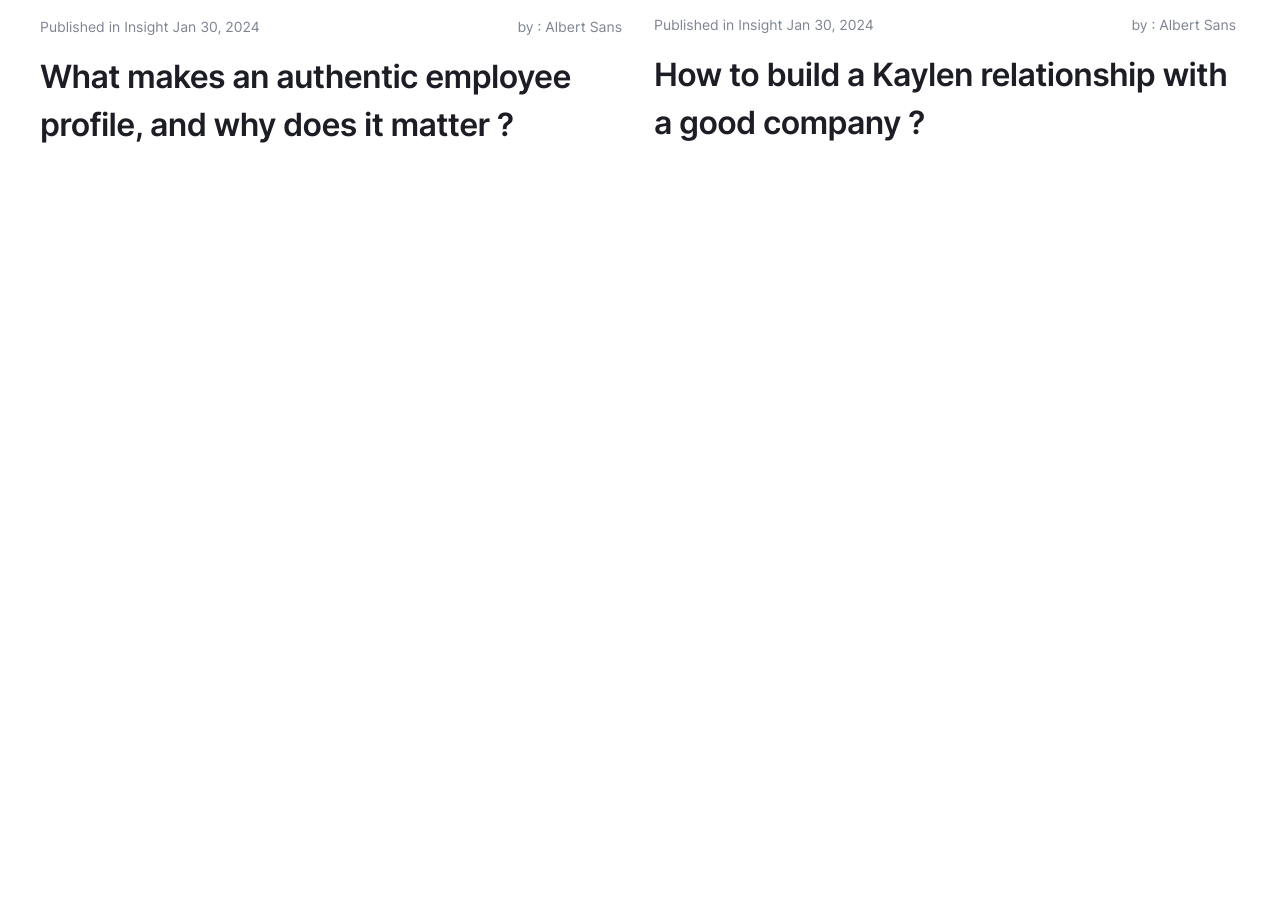
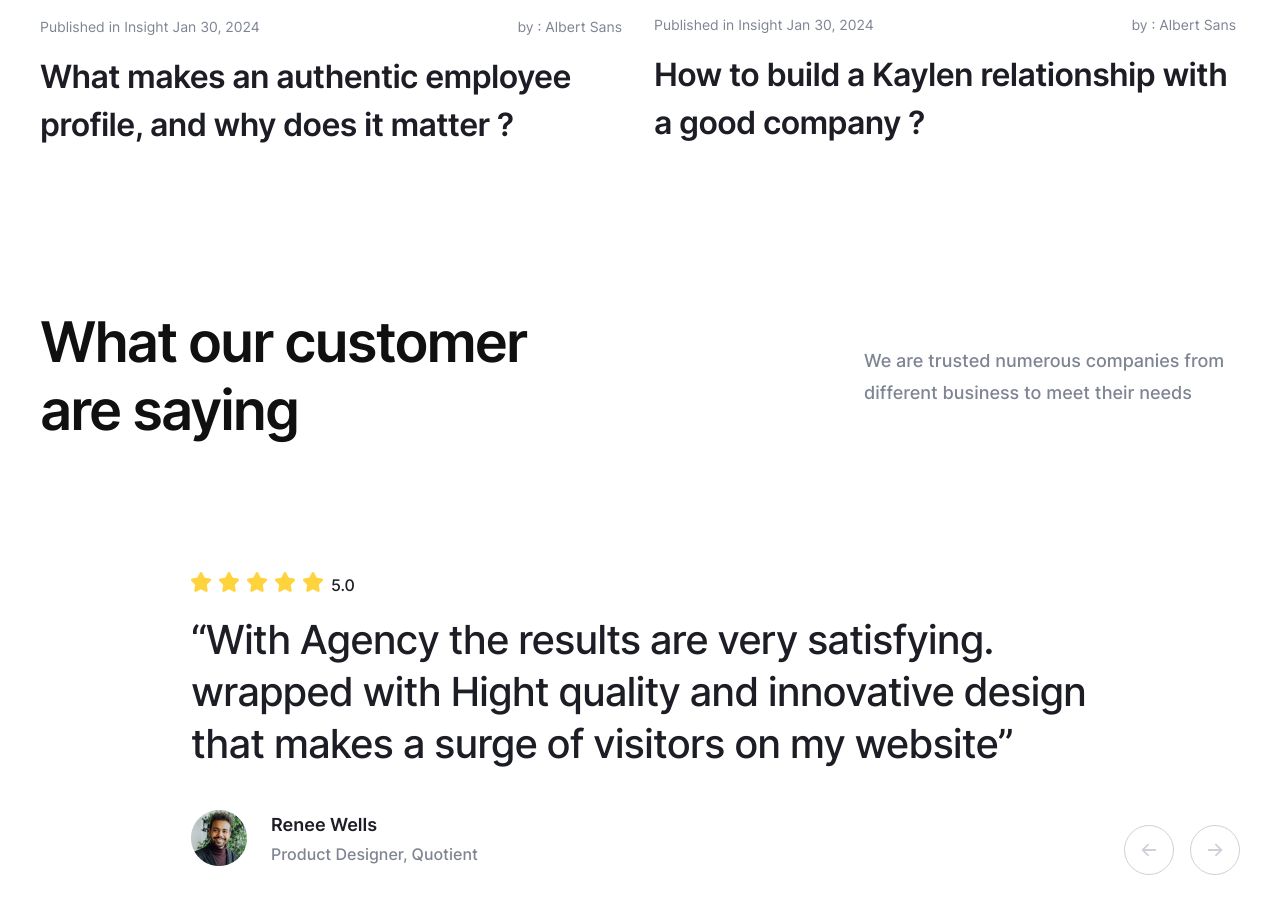
Before and after one commit to nozzarashi/coca, a website built with Vite: page src/index.html in a window 1280 px wide. Shown: the part 5438-6361 px from the top of the page. Before the commit the page ends 5678 px from the top, so only its background shows below. Built offline with nearby package versions, Linux system fonts and the light colour scheme; files whose address does not match are found by name.

Commit message:
added testimonials section including slider and styled its all

```diff
--- a/src/assets/scss/base/vars.scss
+++ b/src/assets/scss/base/vars.scss
@@ -12,9 +12,10 @@
   --neutral-color-130: #d9d9d9;
   --neutral-color-140: #000;
 
-  // primary colors
+  // custom colors
   --primary-color-50: #4e7ddb;
   --overview-bg-color: #1d1e25;
+  --neutral-color-30-white: #ededed;
 
   // success colors
   --success-color-70: #e2f8f0b3;
@@ -53,7 +54,8 @@
 
   --success-color-70: #e2f8f033;
 
-  // primary colors
+  // custom colors
 
   --overview-bg-color: #18181d;
+  --neutral-color-30-white: #fff;
 }
--- /dev/null
+++ b/src/assets/scss/components/home/testimonials.scss
@@ -0,0 +1,192 @@
+.testimonials {
+  padding: 69px 0 160px;
+
+  @include mobile {
+    padding: 50px 0 100px;
+  }
+
+  @include small-mobile {
+    padding: 50px 0 75px;
+  }
+
+  &__slider-wrapper {
+    &::before {
+      content: '';
+      display: inline-block;
+      width: 115px;
+      height: 77px;
+      background: url('./assets/icons/testimonials-quote.svg') no-repeat;
+      transform: translateY(15px);
+
+      @include mini-desktop {
+        transform: translateY(-10px);
+      }
+
+      @include small-tablet {
+        transform: scale(0.7);
+      }
+
+      @include mobile {
+        transform: scale(0.6);
+      }
+
+      @include small-mobile {
+        transform: scale(0.5) translateX(-25px);
+      }
+    }
+  }
+
+  &__slider {
+    max-width: 898px;
+  }
+
+  &__heading {
+    position: relative;
+    @include flex-all-between;
+    margin-bottom: 48px;
+
+    @include tablet {
+      gap: 24px;
+      flex-direction: column;
+      text-align: center;
+    }
+
+    @include small-tablet {
+      margin-bottom: 30px;
+    }
+
+    @include small-mobile {
+      margin-bottom: 15px;
+      gap: 12px;
+    }
+  }
+
+  &__title {
+    max-width: 530px;
+    font-weight: 600;
+    line-height: 120%;
+    letter-spacing: -2px;
+    color: var(--logo-color-text);
+
+    @include tablet {
+      max-width: 650px;
+    }
+  }
+
+  &__text {
+    max-width: 376px;
+    font-weight: 500;
+    line-height: 177%;
+    color: var(--neutral-color-110);
+
+    @include tablet {
+      max-width: 450px;
+    }
+  }
+
+  &__slide {
+    max-width: 1039px;
+
+    &-body {
+      &-rating {
+        @include flex-align-center;
+        gap: 8px;
+        align-items: start;
+        margin-bottom: 16px;
+
+        @include mobile {
+          img {
+            transform: scale(0.8);
+          }
+        }
+      }
+
+      &-num {
+        color: var(--neutral-color-100);
+
+        /* Body/Large/Medium */
+        font-family: Inter;
+        font-size: 16px;
+        font-style: normal;
+        font-weight: 500;
+        line-height: 26px; /* 162.5% */
+      }
+
+      &-title {
+        margin-bottom: 40px;
+        font-weight: 500;
+        line-height: 130%;
+        letter-spacing: -1px;
+        color: var(--neutral-color-100);
+      }
+    }
+
+    &-footer {
+      @include flex-align-center;
+      gap: 24px;
+
+      &-info {
+        @include flex-column;
+        gap: 4px;
+
+        span:first-child {
+          font-weight: 600;
+          line-height: 144%;
+          color: var(--neutral-color-100);
+        }
+
+        span:last-child {
+          font-weight: 500;
+          line-height: 162%;
+          color: var(--neutral-color-110);
+        }
+      }
+    }
+  }
+
+  &__btns {
+    @include flex-align-center;
+    gap: 16px;
+    justify-content: end;
+    transform: translateY(-45px);
+
+    @include mini-desktop {
+      transform: translateY(-5px);
+    }
+
+    @include mobile-l {
+      transform: translateY(15px);
+    }
+  }
+
+  &__btn {
+    @include flex-all-center;
+    border: 1px solid var(--neutral-color-40);
+    border-radius: 50%;
+    width: 50px;
+    height: 50px;
+    transition: var(--transition);
+
+    @include mobile {
+      width: 40px;
+      height: 40px;
+    }
+
+    svg path {
+      transition: var(--transition);
+    }
+
+    &:hover {
+      background-color: var(--neutral-color-100);
+      border-color: var(--neutral-color-100);
+
+      svg path {
+        fill: var(--neutral-color-10);
+      }
+    }
+
+    &--next {
+      transform: rotate(-180deg);
+    }
+  }
+}
--- a/src/assets/scss/main.scss
+++ b/src/assets/scss/main.scss
@@ -10,3 +10,4 @@
 @import './components/home/strength';
 @import './components/home/partners';
 @import './components/home/insight';
+@import './components/home/testimonials';
--- a/src/assets/scss/mixins/flex.scss
+++ b/src/assets/scss/mixins/flex.scss
@@ -30,6 +30,12 @@
   flex-direction: column;
 }
 
+@mixin flex-align-column {
+  display: flex;
+  flex-direction: column;
+  align-items: center;
+}
+
 @mixin flex-column-all-center {
   display: flex;
   flex-direction: column;
--- /dev/null
+++ b/src/html/components/home/testimonials.html
@@ -0,0 +1,126 @@
+<section class="testimonials">
+  <div class="container testimonials__container">
+    <div class="testimonials__heading">
+      <h2 class="testimonials__title heading-h2">What our customer are saying</h2>
+      <p class="testimonials__text text-p-medium">We are trusted numerous companies from different business to meet
+        their needs</p>
+
+    </div>
+    <!-- ///////////// -->
+
+    <div class="testimonials__slider-wrapper">
+      <div class="swiper testimonials__slider">
+        <div class="swiper-wrapper">
+          <div class="swiper-slide testimonials__slide">
+            <div class="testimonials__slide-body">
+              <div class="testimonials__slide-body-rating">
+                <img loading="lazy" src="./assets/icons/testimonials-rating.svg" width="132" height="20" alt="">
+                <span class="testimonials__slide-body-num text-p-default">5.0</span>
+              </div>
+              <h3 class="testimonials__slide-body-title heading-h3">
+                “With Agency the results are very satisfying. wrapped with Hight quality and innovative design that
+                makes
+                a surge of visitors on my website”
+              </h3>
+            </div>
+            <div class="testimonials__slide-footer">
+              <div class="testimonials__slide-footer-avatar">
+                <img src="../assets/images/testimonials-avatar.png" width="56" height="56" alt="">
+              </div>
+              <div class="testimonials__slide-footer-info">
+                <span class="text-p-medium">Renee Wells</span>
+                <span class="text-p-default">Product Designer, Quotient</span>
+              </div>
+            </div>
+          </div>
+          <div class="swiper-slide testimonials__slide">
+            <div class="testimonials__slide-body">
+              <div class="testimonials__slide-body-rating">
+                <img loading="lazy" src="./assets/icons/testimonials-rating.svg" width="132" height="20" alt="">
+                <span class="testimonials__slide-body-num text-p-default">5.0</span>
+              </div>
+              <h3 class="testimonials__slide-body-title heading-h3">
+                “With Agency the results are very satisfying. wrapped with Hight quality and innovative design that
+                makes
+                a surge of visitors on my website”
+              </h3>
+            </div>
+            <div class="testimonials__slide-footer">
+              <div class="testimonials__slide-footer-avatar">
+                <img src="./assets/images/testimonials-avatar.png" width="56" height="56" alt="">
+              </div>
+              <div class="testimonials__slide-footer-info">
+                <span class="text-p-medium">Renee Wells</span>
+                <span class="text-p-default">Product Designer, Quotient</span>
+              </div>
+            </div>
+          </div>
+          <div class="swiper-slide testimonials__slide">
+            <div class="testimonials__slide-body">
+              <div class="testimonials__slide-body-rating">
+                <img loading="lazy" src="./assets/icons/testimonials-rating.svg" width="132" height="20" alt="">
+                <span class="testimonials__slide-body-num text-p-default">5.0</span>
+              </div>
+              <h3 class="testimonials__slide-body-title heading-h3">
+                “With Agency the results are very satisfying. wrapped with Hight quality and innovative design that
+                makes
+                a surge of visitors on my website”
+              </h3>
+            </div>
+            <div class="testimonials__slide-footer">
+              <div class="testimonials__slide-footer-avatar">
+                <img src="./assets/images/testimonials-avatar.png" width="56" height="56" alt="">
+              </div>
+              <div class="testimonials__slide-footer-info">
+                <span class="text-p-medium">Renee Wells</span>
+                <span class="text-p-default">Product Designer, Quotient</span>
+              </div>
+            </div>
+          </div>
+          <div class="swiper-slide testimonials__slide">
+            <div class="testimonials__slide-body">
+              <div class="testimonials__slide-body-rating">
+                <img loading="lazy" src="./assets/icons/testimonials-rating.svg" width="132" height="20" alt="">
+                <span class="testimonials__slide-body-num text-p-default">5.0</span>
+              </div>
+              <h3 class="testimonials__slide-body-title heading-h3">
+                “With Agency the results are very satisfying. wrapped with Hight quality and innovative design that
+                makes
+                a surge of visitors on my website”
+              </h3>
+            </div>
+            <div class="testimonials__slide-footer">
+              <div class="testimonials__slide-footer-avatar">
+                <img src="./assets/images/testimonials-avatar.png" width="56" height="56" alt="">
+              </div>
+              <div class="testimonials__slide-footer-info">
+                <span class="text-p-medium">Renee Wells</span>
+                <span class="text-p-default">Product Designer, Quotient</span>
+              </div>
+            </div>
+          </div>
+        </div>
+
+        <!-- ///////////// -->
+
+
+      </div>
+      <div class="testimonials__btns">
+        <button class="testimonials__btn testimonials__btn--prev">
+          <svg xmlns="http://www.w3.org/2000/svg" width="18" height="18" viewBox="0 0 18 18" fill="none">
+            <path fill-rule="evenodd" clip-rule="evenodd"
+              d="M8.73659 15.0364C8.38512 15.3879 7.81527 15.3879 7.4638 15.0364L2.0638 9.63644C1.71233 9.28497 1.71233 8.71512 2.0638 8.36365L7.4638 2.96365C7.81527 2.61218 8.38512 2.61218 8.73659 2.96365C9.08806 3.31512 9.08806 3.88497 8.73659 4.23644L4.87299 8.10005L15.3002 8.10005C15.7973 8.10005 16.2002 8.50299 16.2002 9.00005C16.2002 9.4971 15.7973 9.90005 15.3002 9.90005L4.87299 9.90005L8.73659 13.7637C9.08806 14.1151 9.08806 14.685 8.73659 15.0364Z"
+              fill="#CED1D8" />
+          </svg>
+        </button>
+        <button class="testimonials__btn testimonials__btn--next">
+          <svg xmlns="http://www.w3.org/2000/svg" width="18" height="18" viewBox="0 0 18 18" fill="none">
+            <path fill-rule="evenodd" clip-rule="evenodd"
+              d="M8.73659 15.0364C8.38512 15.3879 7.81527 15.3879 7.4638 15.0364L2.0638 9.63644C1.71233 9.28497 1.71233 8.71512 2.0638 8.36365L7.4638 2.96365C7.81527 2.61218 8.38512 2.61218 8.73659 2.96365C9.08806 3.31512 9.08806 3.88497 8.73659 4.23644L4.87299 8.10005L15.3002 8.10005C15.7973 8.10005 16.2002 8.50299 16.2002 9.00005C16.2002 9.4971 15.7973 9.90005 15.3002 9.90005L4.87299 9.90005L8.73659 13.7637C9.08806 14.1151 9.08806 14.685 8.73659 15.0364Z"
+              fill="#CED1D8" />
+          </svg>
+        </button>
+      </div>
+    </div>
+  </div>
+</section>
--- a/src/js/components/slider.js
+++ b/src/js/components/slider.js
@@ -1,4 +1,5 @@
 import Swiper from 'swiper';
+import { Navigation } from 'swiper/modules';
 import 'swiper/css';
 
 export const useInsightSlider = () => {
@@ -15,3 +16,16 @@ export const useInsightSlider = () => {
     },
   });
 };
+
+export const useTestimonialsSlider = () => {
+  new Swiper('.testimonials__slider', {
+    modules: [Navigation],
+    spaceBetween: 180,
+    loop: true,
+
+    navigation: {
+      prevEl: '.testimonials__btn--prev',
+      nextEl: '.testimonials__btn--next',
+    },
+  });
+};
--- a/src/js/main.js
+++ b/src/js/main.js
@@ -5,7 +5,9 @@ import '../assets/scss/main.scss';
 import { useTheme } from './components/theme.js';
 import { useBurger } from './components/burger.js';
 import { useInsightSlider } from './components/slider.js';
+import { useTestimonialsSlider } from './components/slider.js';
 
 useTheme();
 useBurger();
 useInsightSlider();
+useTestimonialsSlider();
```
Also changed, not shown: src/assets/scss/components/home/insight.scss (+23 -10 lines), src/index.html (+1 -0 lines), src/assets/icons/testimonials-quote.svg (added), src/assets/icons/testimonials-rating.svg (added), src/assets/images/testimonials-avatar.png (added).
